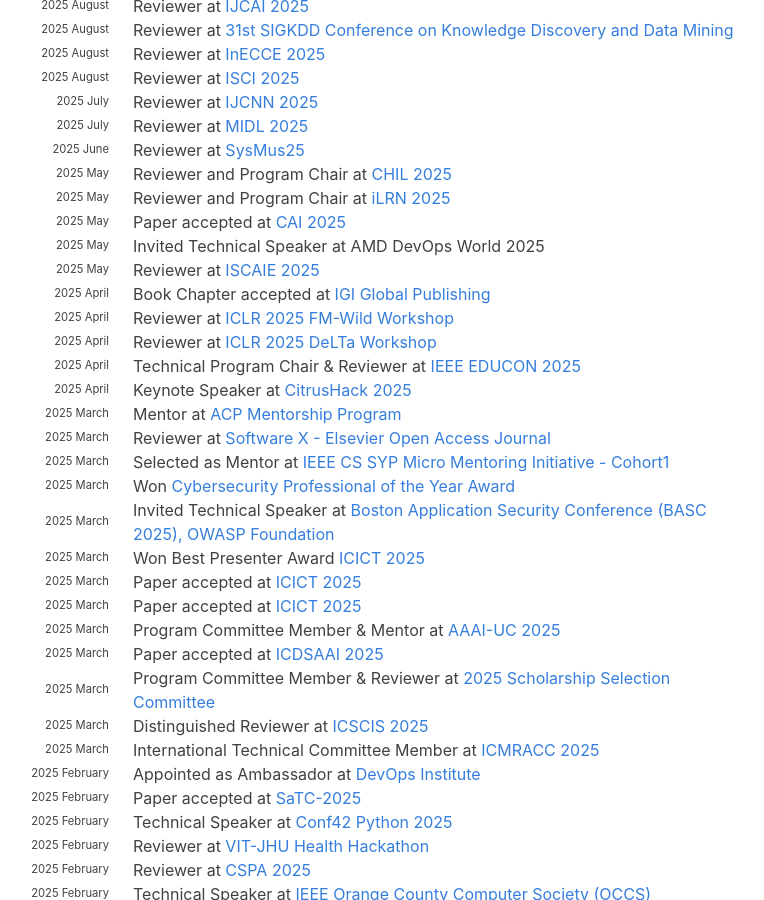
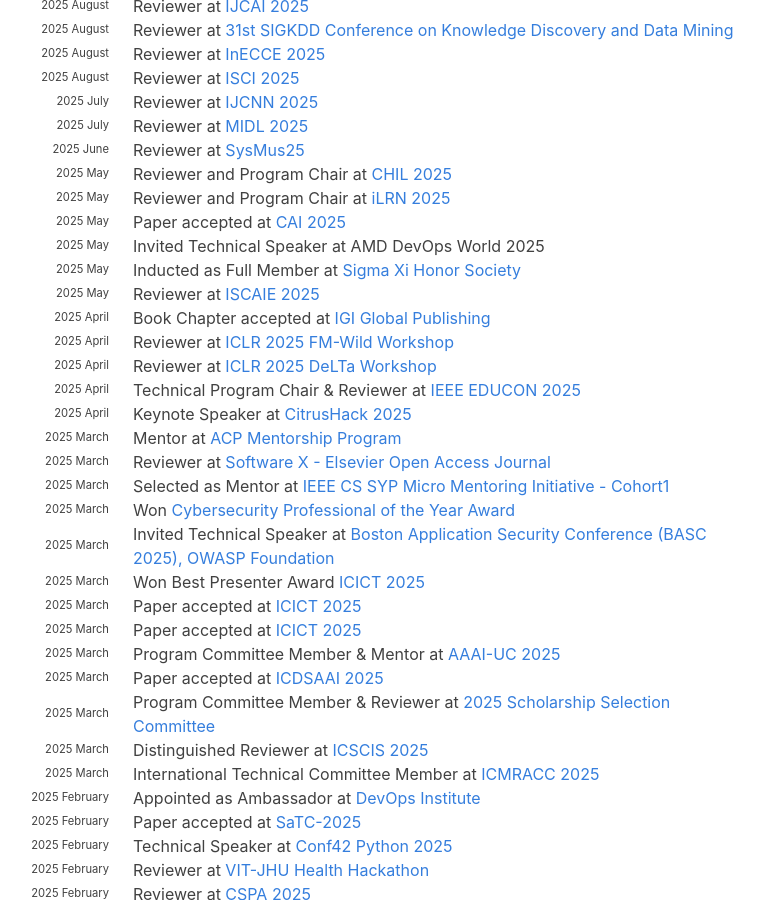
Before and after one commit to hariharanragothaman/hariharanragothaman.github.io, a Jekyll site: the page built from index.md, in a window 1280 px wide and 900 px high, scrolled down 916 px. Shown: the whole window, without its empty margins (199-963 px from the left). Built offline with Jekyll 4.4.1, drawn with Linux system fonts in a browser that asks for light colours; nearby versions of some CDN libraries; some web fonts are replaced.

Commit message:
Polishes and Updates

```diff
--- a/_data/news.yaml
+++ b/_data/news.yaml
@@ -59,6 +59,10 @@
 - year: 2025
   year-extra: May
   description: Invited Technical Speaker at AMD DevOps World 2025
+
+- year: 2025
+  year-extra: May
+  description: Inducted as Full Member at <a href="https://www.sigmaxi.org/">Sigma Xi Honor Society</a>
 
 - year: 2025
   year-extra: May
```
